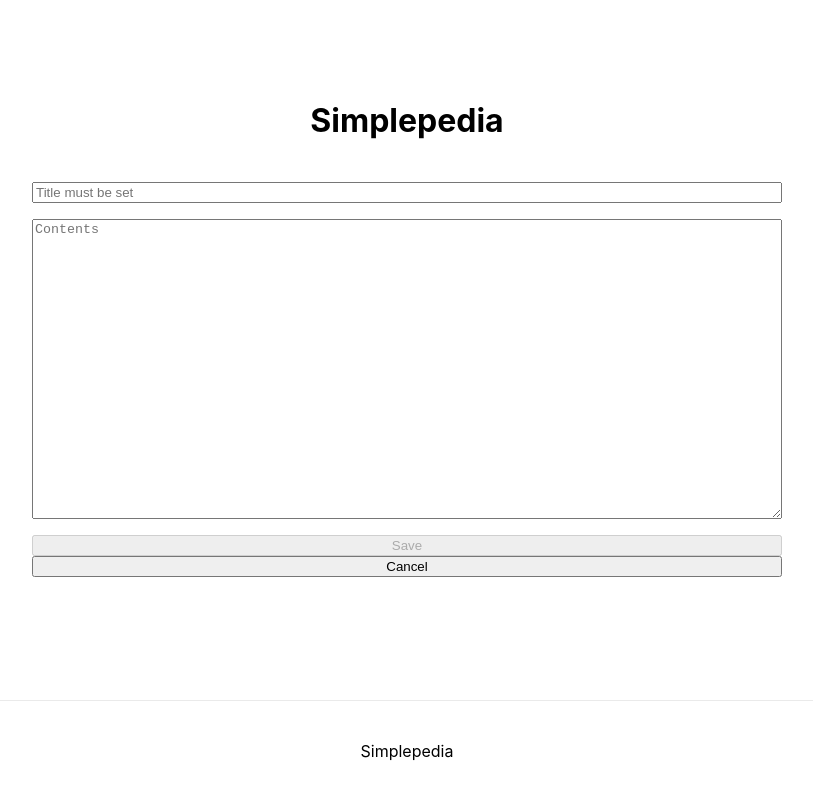
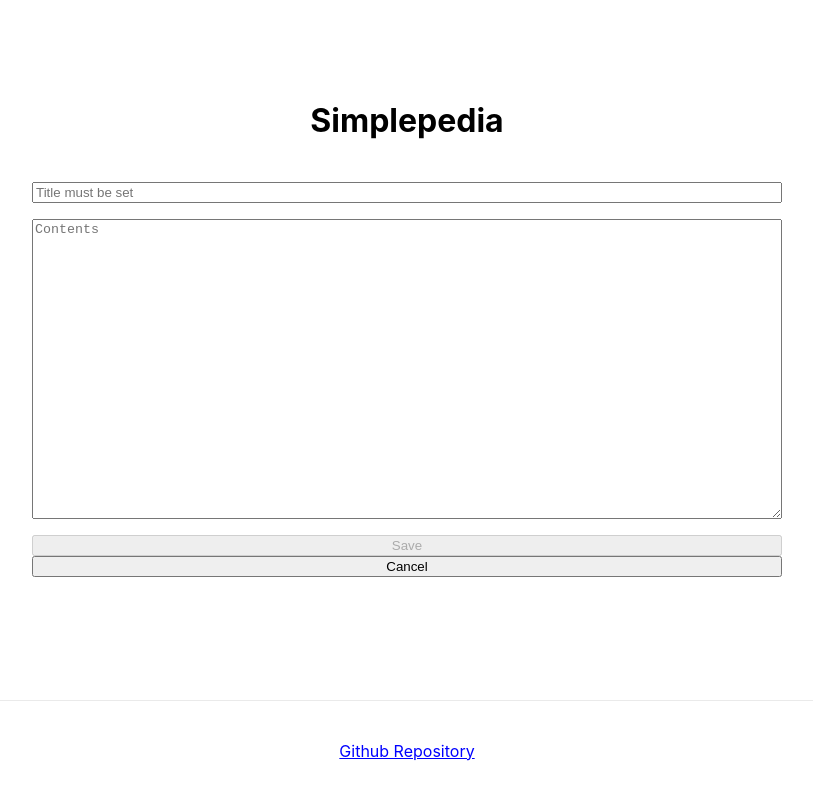
Before and after one commit to Frank3549/Simplepedia, a Next.js app: page /edit in a window 1280 px wide. Shown: the whole page, without its empty margins (233-1046 px from the left). Built offline with nearby package versions, Linux system fonts and the light colour scheme.

Commit message:
added github link

```diff
--- a/src/pages/_app.js
+++ b/src/pages/_app.js
@@ -44,7 +44,14 @@ function MainApp({ Component, pageProps }) {
         <Component {...props} />
       </main>
 
-      <footer>Simplepedia</footer>
+      <footer>
+        <a
+          className={styles.githubLink}
+          href="https://github.com/Frank3549/Simplepedia.git"
+        >
+          Github Repository
+        </a>
+      </footer>
     </div>
   );
 }
--- a/src/styles/Simplepedia.module.css
+++ b/src/styles/Simplepedia.module.css
@@ -6,3 +6,8 @@
   justify-content: center;
   align-items: center;
 }
+
+.githubLink {
+  text-decoration: underline;
+  color: blue;
+}
```
